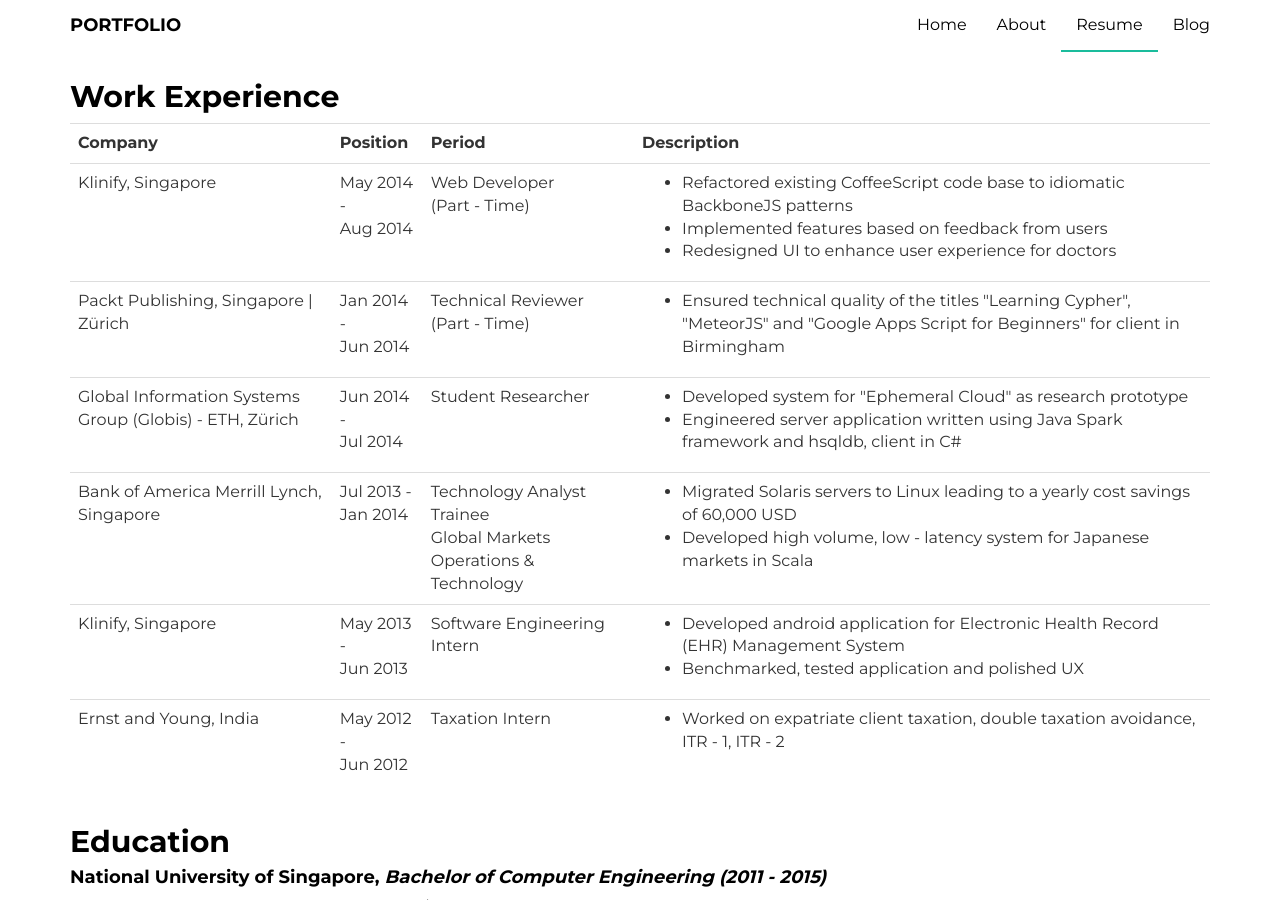
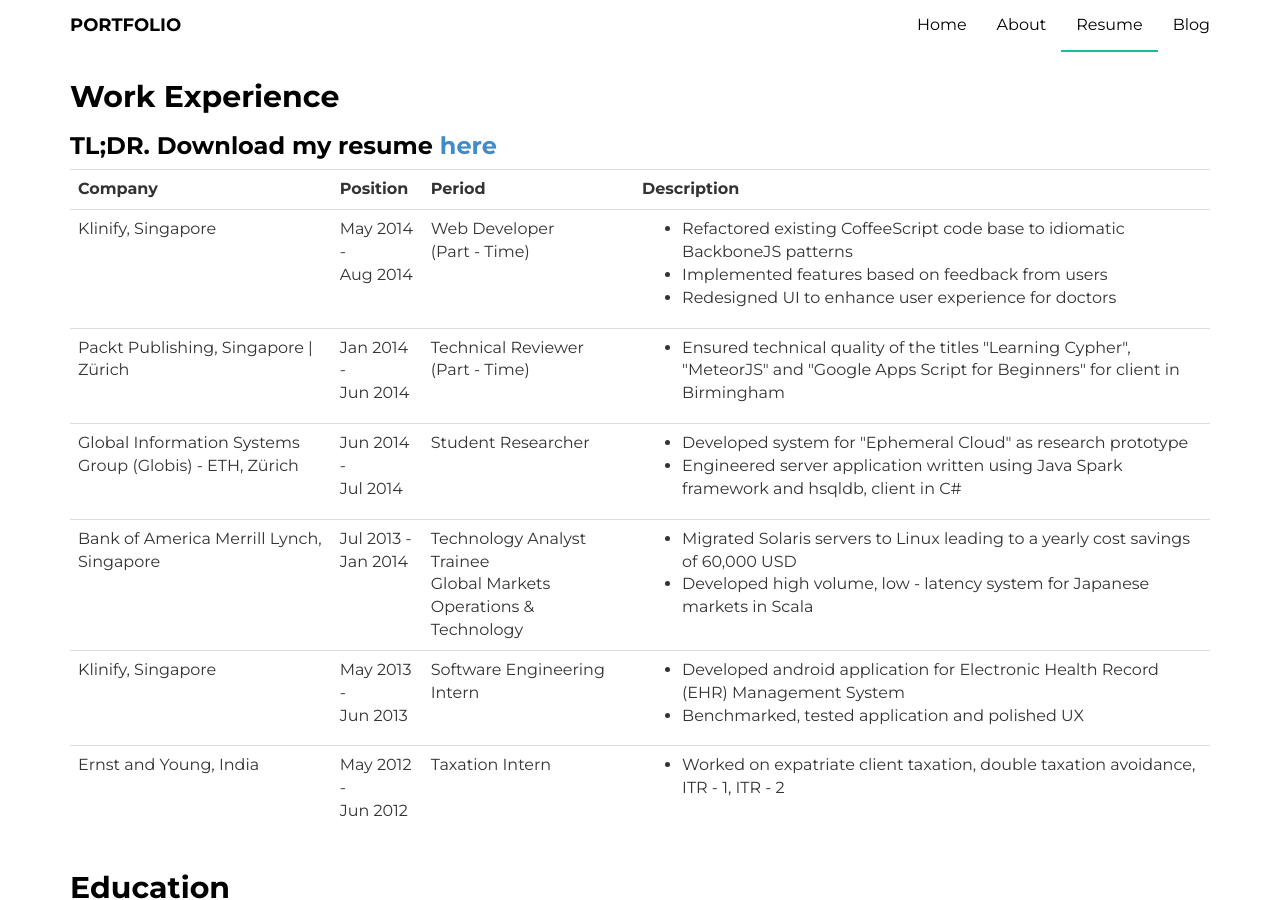
Before and after one commit to rohitmukherjee/rohitmukherjee.github.io, a Jekyll site: the page built from resume/index.html, in a window 1280 px wide and 900 px high. Built offline with Jekyll 4.4.1, drawn with Linux system fonts in a browser that asks for light colours; nearby versions of some CDN libraries; Markdown is read by kramdown in place of the engine named in the settings.

Commit message:
Added resume download link

```diff
--- a/resume/index.html
+++ b/resume/index.html
@@ -6,6 +6,7 @@
 <section id="workExperience"></section>
 <div class="container">
 		<h2>Work Experience</h2>
+		<h3>TL;DR. Download my resume <a href={{ site.url }}/assets/Downloads/RohitMukherjee_Resume.pdf>here</a></h3>
 		<table class="table">
 			<tr>
 				<th>Company</th>
```
Also changed, not shown: 1 other file.
